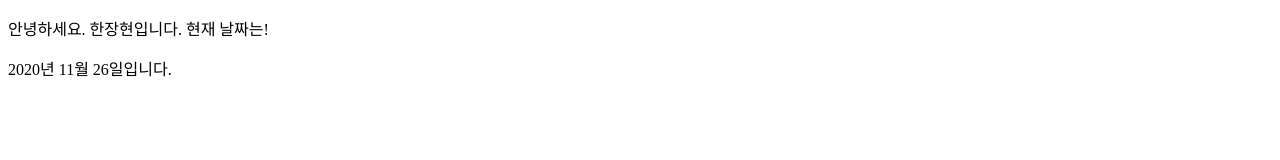
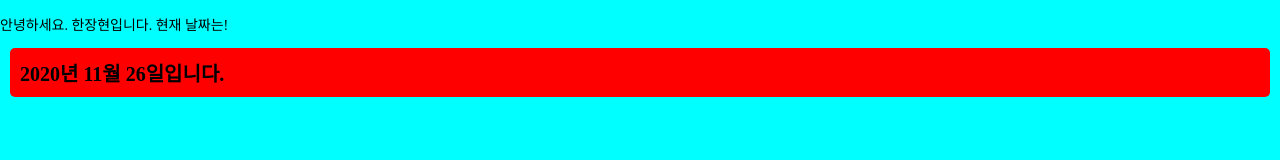
Before and after one commit to wkdgus1164/github-swproject, a plain HTML site: page index.html in a window 1280 px wide. Drawn offline with Linux system fonts and the light colour scheme.

Commit message:
index css 파일 추가

```diff
--- /dev/null
+++ b/index.css
@@ -0,0 +1,15 @@
+body {
+    background-color: aqua;
+    padding: 0;
+    margin: 0;
+    font-size: 14px;
+}
+
+#view-date {
+    font-size: 20px;
+    font-weight: 600;
+    background-color: red;
+    padding: 10px;
+    margin: 10px;
+    border-radius: 5px;
+}
--- a/index.html
+++ b/index.html
@@ -4,6 +4,7 @@
 <head>
     <meta charset="UTF-8">
     <title>Document</title>
+    <link rel="stylesheet" href="index.css">
 </head>
 
 <body>
```
